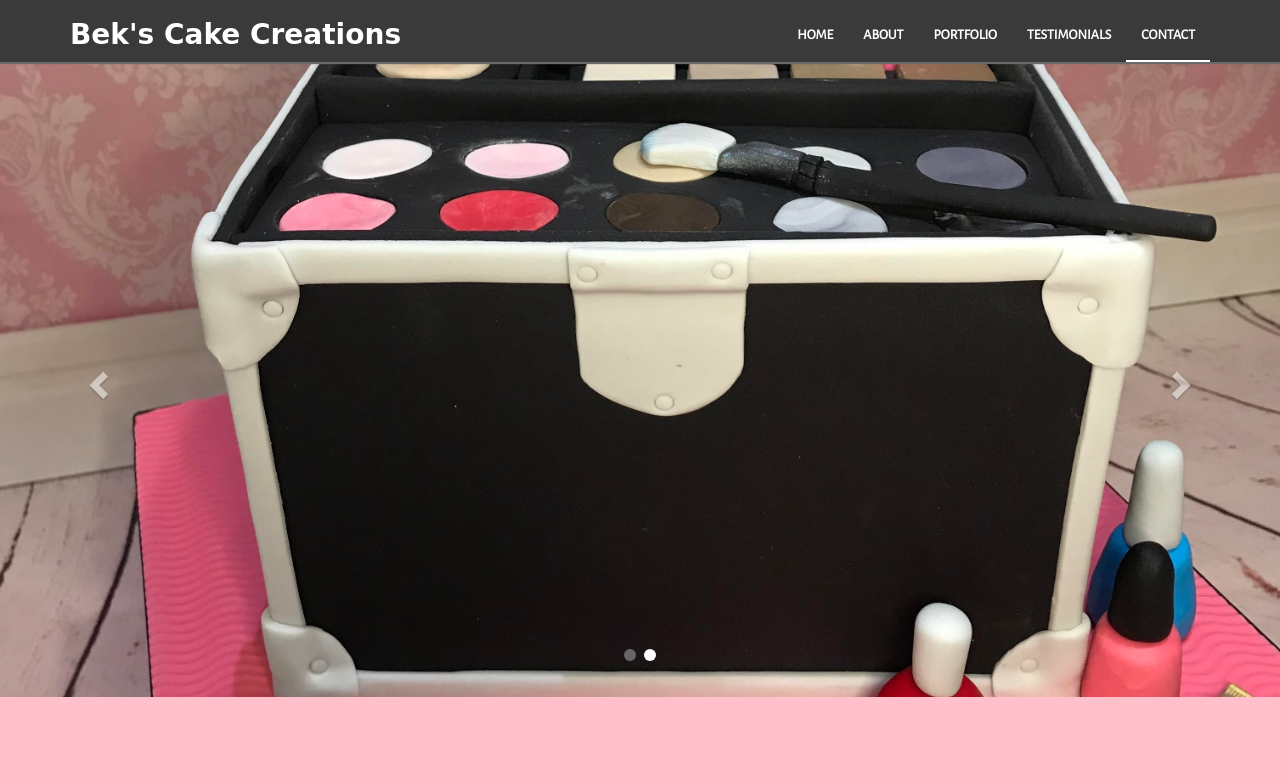
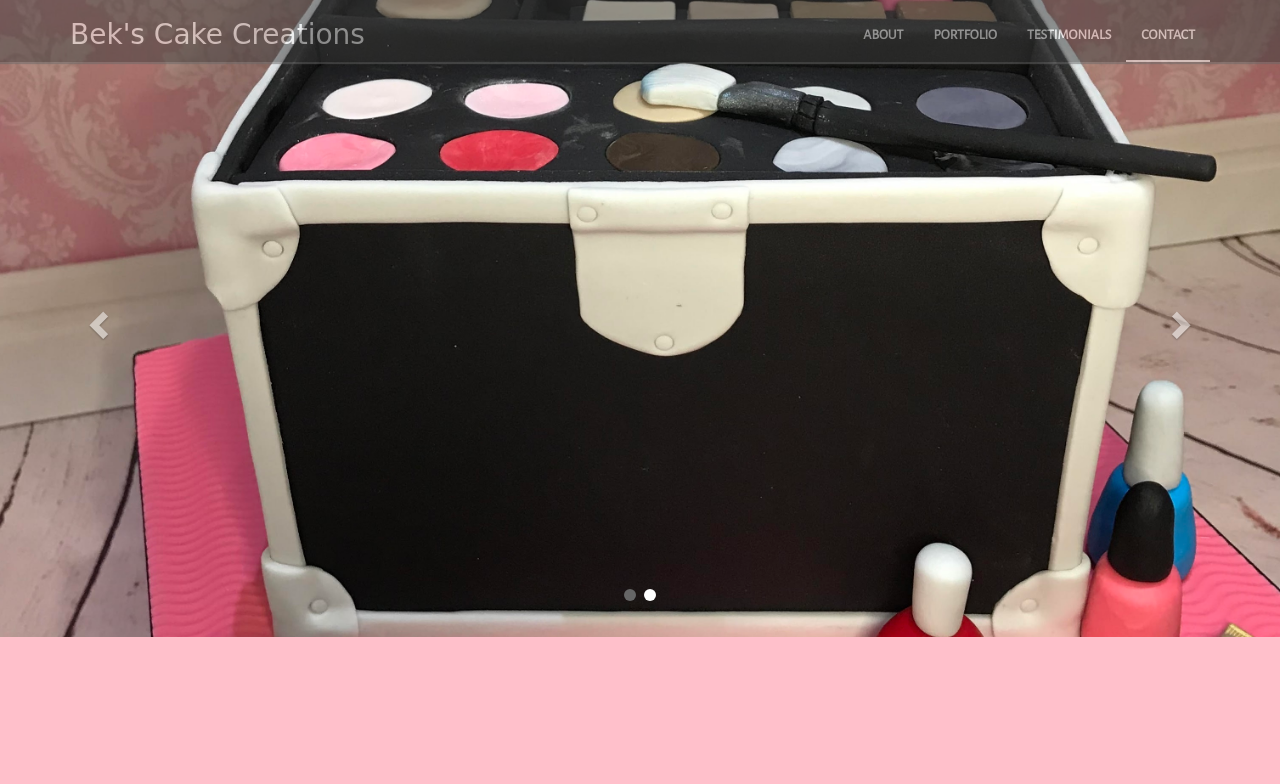
Before and after one commit to ptri7957/cakecreations.net.au, a plain HTML site: page index.html in a window 1280 px wide. Shown: the top 784 px of the page. Drawn offline with nearby package versions, Linux system fonts and the light colour scheme; some icons are missing; a web font is replaced by a local one.

Commit message:
Added animation to navbar

```diff
--- a/css/main.css
+++ b/css/main.css
@@ -1,6 +1,6 @@
 body{
     font-family: 'Alegreya Sans';
-    padding-top: 60px;
+    /*padding-top: 60px;*/
 }
 
 p{
@@ -88,4 +88,13 @@ section{
 
 #portfolio{
     padding: 0;
+    background-color: pink;
 }
+
+#contact a{
+    color: black;
+}
+
+#contact a:hover{
+    color: black;
+}
--- a/css/navbar.css
+++ b/css/navbar.css
@@ -7,9 +7,16 @@
     margin-bottom: 50px;
 }
 
+.fade{
+    -webkit-opacity: 0.5;
+    -moz-opacity: 0.5;
+    -ms-opacity: 0.5;
+    opacity: 0.5;
+    color: black;
+}
+
 .navbar-default .navbar-brand{
     color: white;
-    font-weight: bold;
     font-size: 2em;
 }
 
@@ -17,6 +24,15 @@
     background: inherit;
     border-radius: 0 !important;
     color: white;
+}
+
+.navbar-brand a{
+    color: white;
+    text-decoration: none;
+}
+
+.navbar-brand a:hover, .navbar-brand a:focus{
+    color: white !important;
 }
 
 .nav.navbar-nav li a {
--- a/index.html
+++ b/index.html
@@ -18,20 +18,19 @@
 
     </head>
 
-    <body data-spy="scroll" data-target=".navbar-scroll">
-        <div class="navbar navbar-default navbar-fixed-top">
+    <body data-spy="scroll" data-target=".navbar-scroll" id="top-page">
+        <nav class="navbar navbar-default navbar-fixed-top fade">
             <div class="container">
                 <div class="navbar-header">
-                    <button type="button" class="navbar-toggle" data-toggle="collapse" data-target=".navbar-collapse">
+                    <button type="button" class="navbar-toggle button" data-toggle="collapse" data-target=".navbar-collapse">
                         <span class="icon-bar"></span>
                         <span class="icon-bar"></span>
                         <span class="icon-bar"></span>
                     </button>
-                    <div class="navbar-brand logo">Bek's Cake Creations</div>
+                    <div class="navbar-brand logo"><a  href="#top-page">Bek's Cake Creations</a></div>
                 </div>
                 <div class="collapse navbar-collapse navbar-scroll">
                     <ul class="nav navbar-nav pull-right">
-                        <li><a href="#home">HOME</a></li>
                         <li><a href="#about">ABOUT</a></li>
                         <li><a href="#portfolio">PORTFOLIO</a></li>
                         <li><a href="#testimonial">TESTIMONIALS</a></li>
@@ -39,7 +38,7 @@
                     </ul>
                 </div>
             </div>
-        </div>
+        </nav>
 
         <!-- Image Carousel -->
         <div id="home" class="carousel slide carousel-fade" data-ride="carousel">
@@ -87,7 +86,7 @@
 
         <!-- Portfolio -->
         <section id="portfolio">
-            <div class="row no-gutters">
+            <div id="gallery" class="row no-gutters">
                 <div class="col-lg-4 col-sm-6">
                     <div class="portfolio-box">
                         <img src="img/Test Images/villa1.jpg" class="img-responsive">
@@ -153,7 +152,7 @@
                             <p>0408 479 709</p>
                         </div>
                         <div class="col-md-6 col-padding">
-                            <i class="fa fa-envelope-o fa-3x mb-3 sr-contact"></i> <p>bek@cakecreations.net.au</p>
+                            <i class="fa fa-envelope-o fa-3x mb-3 sr-contact"></i> <p><a href="mailto:bek@cakecreations.net.au">bek@cakecreations.net.au</a></p>
                         </div>
                     </div>
                 </div>
@@ -163,6 +162,7 @@
         <script src="https://code.jquery.com/jquery-1.12.0.min.js"></script>
         <script src="js/jquery.easing.1.3.js"></script>
         <script src="lib/bootstrap.min.js"></script>
+        <script src="https://unpkg.com/scrollreveal/dist/scrollreveal.min.js"></script>
         <script src="js/main.js"></script>
         <script>
             $('#home').carousel();
--- a/js/main.js
+++ b/js/main.js
@@ -20,9 +20,16 @@ $(document).ready(function(){
         });
     });
 
-    $(function(){
-        $('#call').click(function(){
-            window.location.href = "call:0468946283";
-        });
+    // Scroll shrink navbar
+    $(window).scroll(function(){
+        if($(document).scrollTop() > 50){
+            $('.navbar-default').removeClass('fade');
+        }else{
+            $('.navbar-default').addClass('fade');
+        }
     });
+
+    // Scroll reveal gallery
+    window.sr = ScrollReveal();
+    sr.reveal('.portfolio-box', { duration: 400, scale:.3, distance:"0px" });
 });
```
